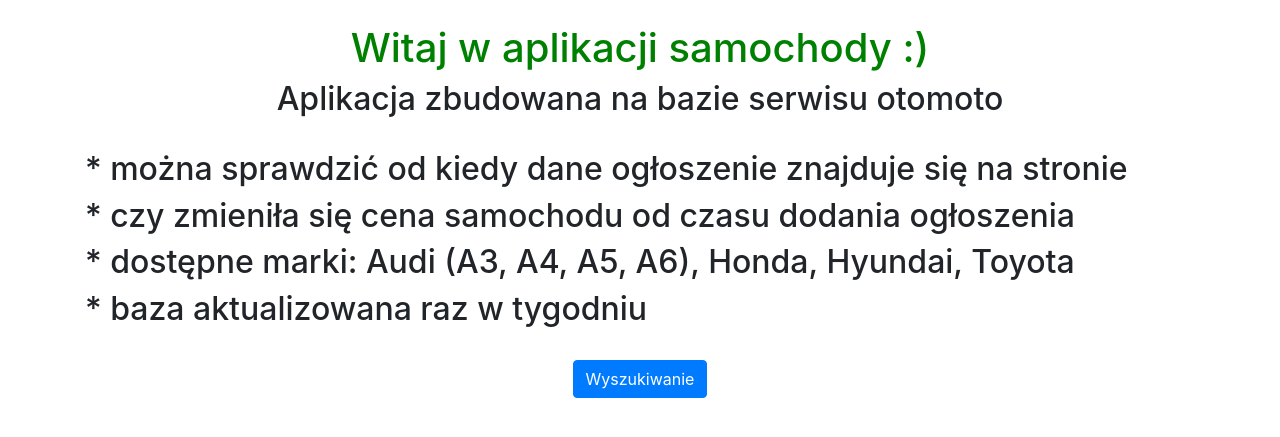
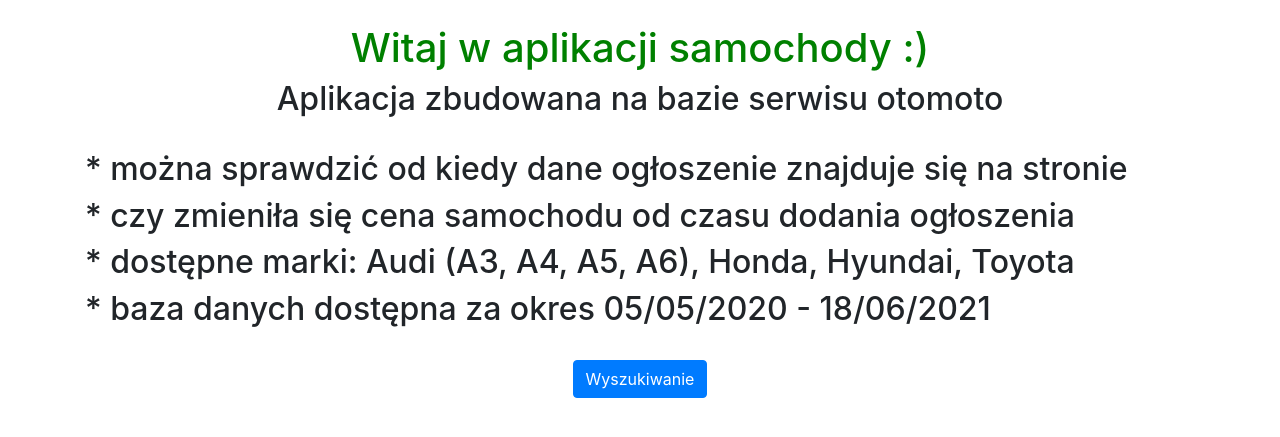
Before and after one commit to HannnaK/samochody, a Django app: page / in a window 1280 px wide. Shown: the top 437 px of the page. Run offline with Django 3.2, Linux system fonts and the light colour scheme; some libraries are stand-ins or nearby versions.

Commit message:
'database_update'

```diff
--- a/templates/home.html
+++ b/templates/home.html
@@ -10,7 +10,7 @@
     <h2> * można sprawdzić od kiedy dane ogłoszenie znajduje się na stronie</h2>
     <h2> * czy zmieniła się cena samochodu od czasu dodania ogłoszenia</h2>
     <h2> * dostępne marki: Audi (A3, A4, A5, A6), Honda, Hyundai, Toyota</h2>
-    <h2> * baza aktualizowana raz w tygodniu</h2>
+    <h2> * baza danych dostępna za okres 05/05/2020 - 18/06/2021</h2>
     <br/>
 
     <div class="text-center">
```
